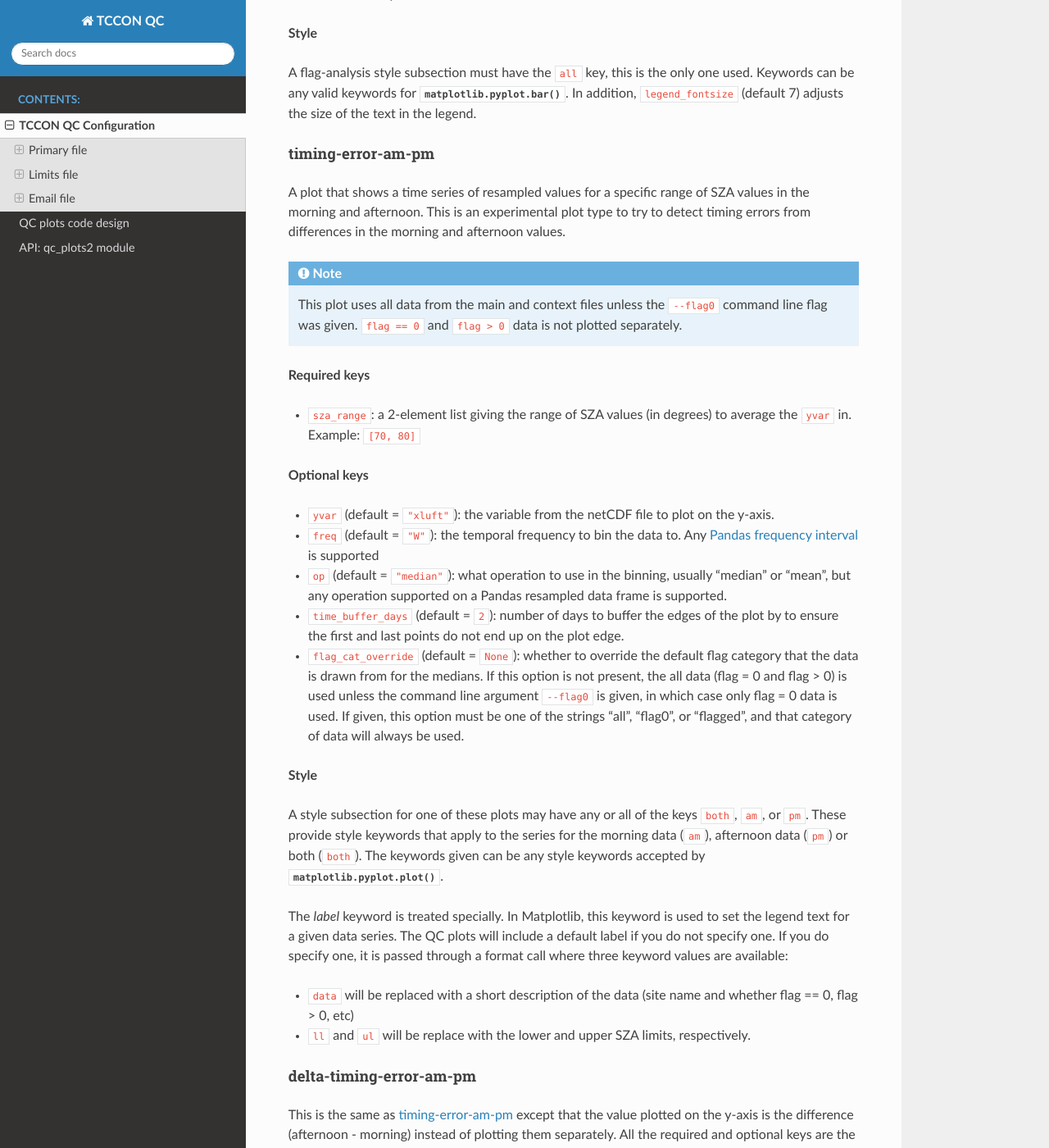
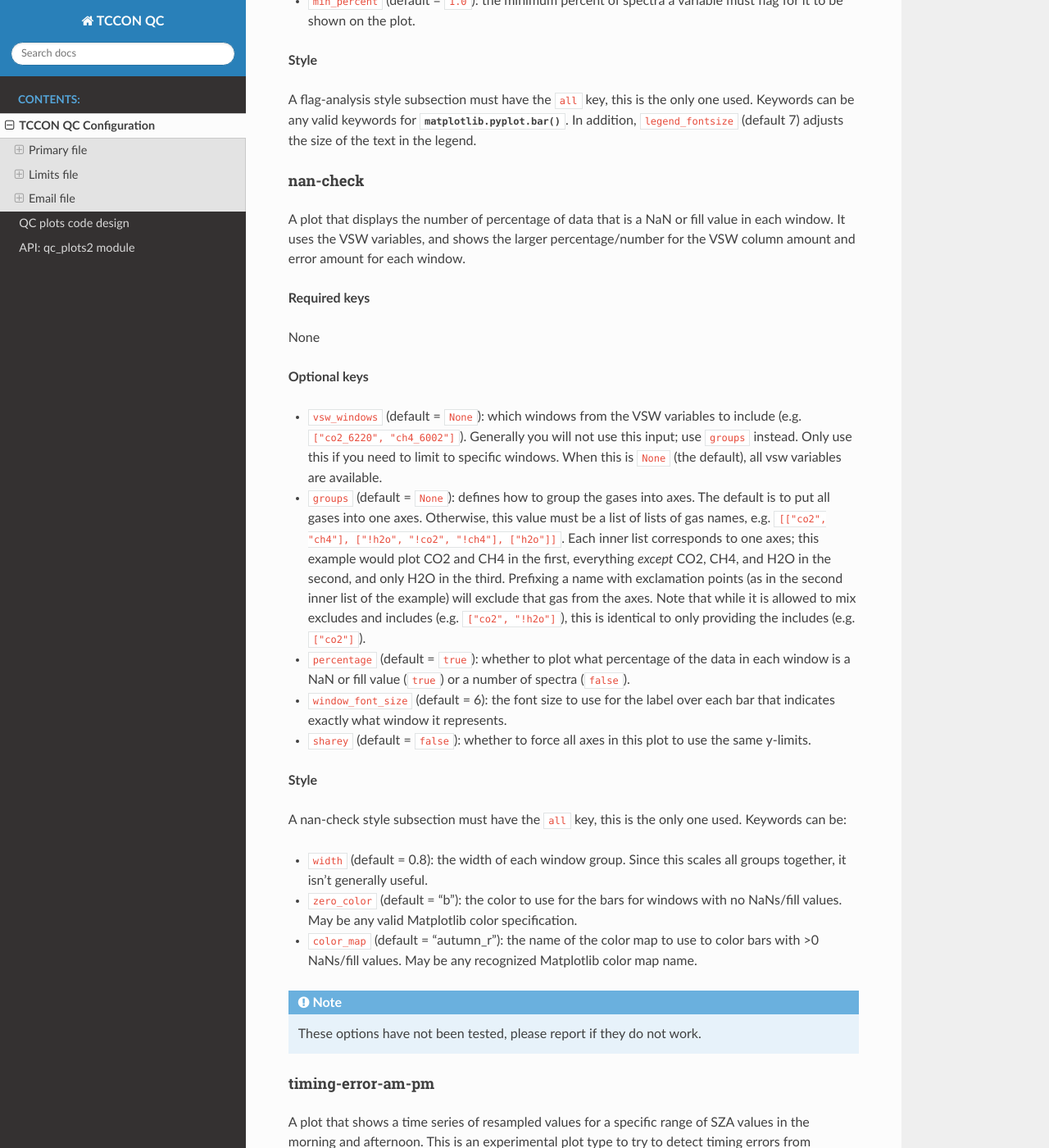
Before and after one commit to TCCON/tccon-qc-plots, a Sphinx documentation site: the page built from docs/source/pages/configuration.rst, in a window 1280 px wide and 1400 px high, scrolled down 8969 px. Shown: the whole window at 82% size. Built offline with Sphinx 7.4.7 and the Read the Docs theme 2.0.0, drawn with Linux system fonts in a browser that asks for light colours; some of the changed text lies outside the part shown.

Commit message:
Updated documentation and removed unused method of the nan-check plot

```diff
--- a/docs/source/pages/configuration.rst
+++ b/docs/source/pages/configuration.rst
@@ -360,6 +360,46 @@ keywords for :func:`matplotlib.pyplot.bar`. In addition, ``legend_fontsize`` (de
 text in the legend.
 
 .. _PT_timing_error_am_pm:
+
+nan-check
+~~~~~~~~~
+
+A plot that displays the number of percentage of data that is a NaN or fill value in each window. It uses the VSW
+variables, and shows the larger percentage/number for the VSW column amount and error amount for each window.
+
+**Required keys**
+
+None
+
+**Optional keys**
+
+* ``vsw_windows`` (default = ``None``): which windows from the VSW variables to include (e.g. ``["co2_6220", "ch4_6002"]``).
+  Generally you will not use this input; use ``groups`` instead. Only use this if you need to limit to specific windows.
+  When this is ``None`` (the default), all vsw variables are available.
+* ``groups`` (default = ``None``): defines how to group the gases into axes. The default is to put all gases into one axes.
+  Otherwise, this value must be a list of lists of gas names, e.g. ``[["co2", "ch4"], ["!h2o", "!co2", "!ch4"], ["h2o"]]``.
+  Each inner list corresponds to one axes; this example would plot CO2 and CH4 in the first, everything *except* CO2, CH4,
+  and H2O in the second, and only H2O in the third. Prefixing a name with exclamation points (as in the second inner list
+  of the example) will exclude that gas from the axes. Note that while it is allowed to mix excludes and includes
+  (e.g. ``["co2", "!h2o"]``), this is identical to only providing the includes (e.g. ``["co2"]``).
+* ``percentage`` (default = ``true``): whether to plot what percentage of the data in each window is a NaN or fill value
+  (``true``) or a number of spectra (``false``).
+* ``window_font_size`` (default = 6): the font size to use for the label over each bar that indicates exactly what window
+  it represents.
+* ``sharey`` (default = ``false``): whether to force all axes in this plot to use the same y-limits.
+
+**Style**
+
+A nan-check style subsection must have the ``all`` key, this is the only one used. Keywords can be:
+
+* ``width`` (default = 0.8): the width of each window group. Since this scales all groups together, it isn't generally useful.
+* ``zero_color`` (default = "b"): the color to use for the bars for windows with no NaNs/fill values. May be any valid
+  Matplotlib color specification.
+* ``color_map`` (default = "autumn_r"): the name of the color map to use to color bars with >0 NaNs/fill values. May be any
+  recognized Matplotlib color map name.
+
+.. note::
+   These options have not been tested, please report if they do not work.
 
 timing-error-am-pm
 ~~~~~~~~~~~~~~~~~~
--- a/docs/source/pages/plot_types.csv
+++ b/docs/source/pages/plot_types.csv
@@ -1,5 +1,6 @@
 Kind,Required keys,Optional keys,Style keywords,Cloning supported,Aux plots
 flag-analysis,,"min_percent","MPL ``bar`` kws",No,
+nan-check,,"vsw_windows,groups,percentage,window_font_size,sharey",N/A,No,
 timing-error-am-pm,"sza_range","yvar, freq, op, time_buffer_days, flag_cat_override","MPL ``plot`` kws",Yes,``violin``
 delta-timing-error-am-pm,"sza_range","yvar, freq, op, time_buffer_days, flag_cat_override","MPL ``plot`` kws",Yes,``violin``
 timing-error-szas,"sza_ranges, am_or_pm","yvar, freq, op, time_buffer_days, flag_cat_override","MPL ``plot`` kws",No,``violin``
```
Also changed, not shown: 1 other file.
